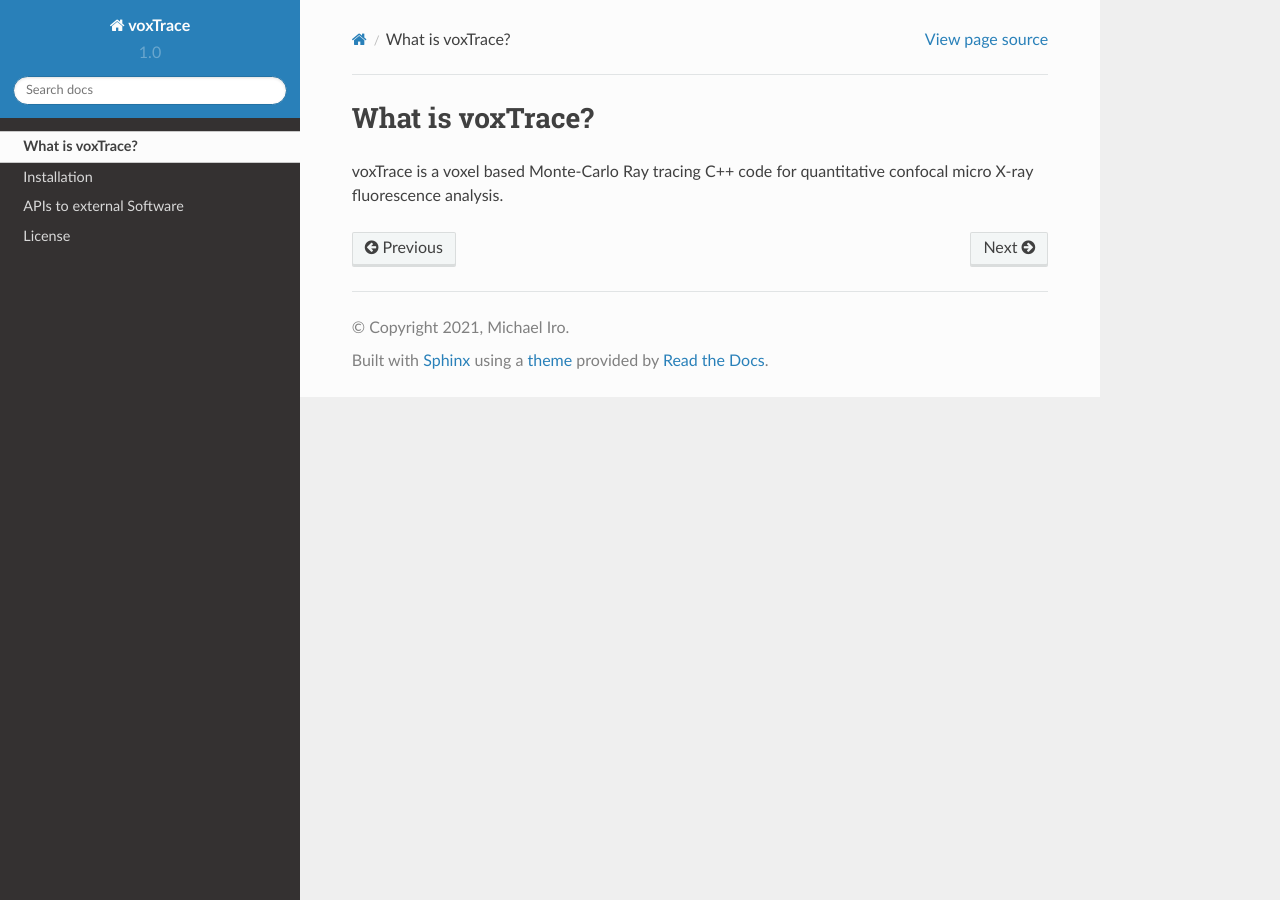
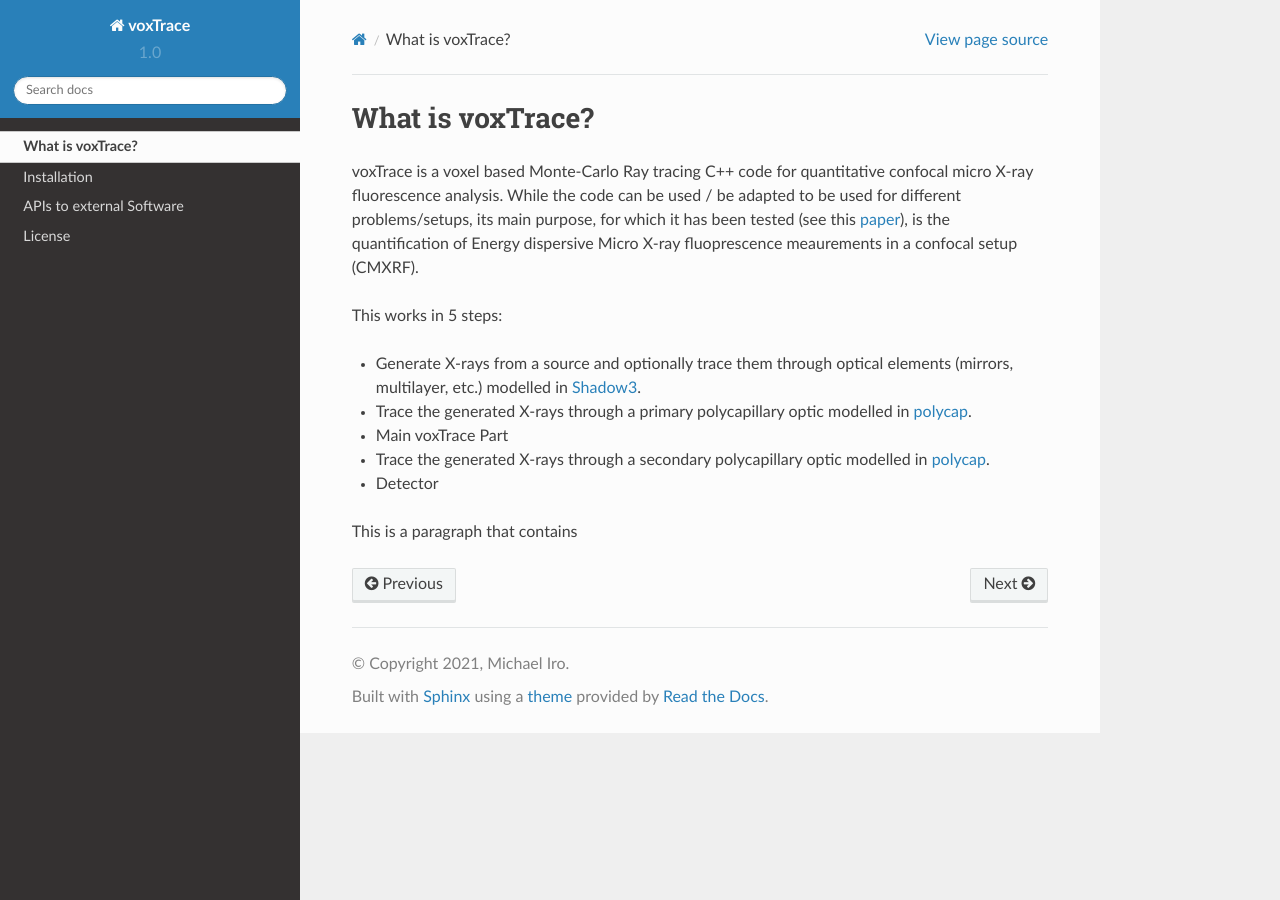
Before and after one commit to michaelIro/voxTrace, a Sphinx documentation site: the page built from docs/rst/introduction.rst, in a window 1280 px wide. Built offline with Sphinx 7.4.7 and the Read the Docs theme 2.0.0, drawn with Linux system fonts in a browser that asks for light colours.

```diff
--- a/docs/rst/introduction.rst
+++ b/docs/rst/introduction.rst
@@ -1,3 +1,17 @@
 What is voxTrace?
 ===================
-voxTrace is a voxel based Monte-Carlo Ray tracing C++ code for quantitative confocal micro X-ray fluorescence analysis.
+voxTrace is a voxel based Monte-Carlo Ray tracing C++ code for quantitative confocal micro X-ray fluorescence analysis. While the code can be used / be adapted to be used for different problems/setups, its main purpose, for which it has been tested (see this `paper`_), is the quantification of Energy dispersive Micro X-ray fluoprescence meaurements in a confocal setup (CMXRF).
+
+This works in 5 steps:
+
+* Generate X-rays from a source and optionally trace them through optical elements (mirrors, multilayer, etc.) modelled in `Shadow3`_.
+* Trace the generated X-rays through a primary polycapillary optic modelled in `polycap`_.
+* Main voxTrace Part
+* Trace the generated X-rays through a secondary polycapillary optic modelled in `polycap`_.
+* Detector
+
+This is a paragraph that contains
+
+.. _Shadow3: https://github.com/oasys-kit/shadow3
+.. _polycap: https://pietertack.github.io/polycap
+.. _paper: https://de.wikipedia.org
```
Also changed, not shown: docs/rst/installation.rst (+18 -8 lines), 4 other files.
